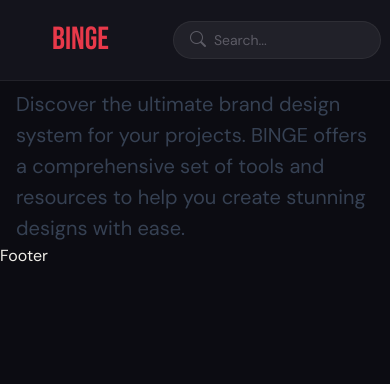
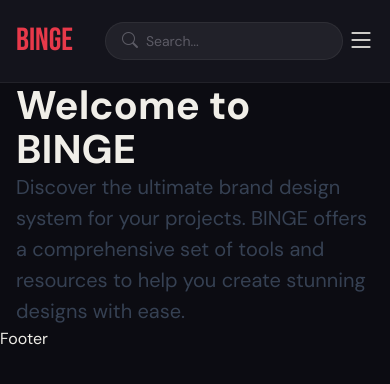
Before and after one commit to ESani-code/Binge, a React (Vite) app: page / in a window 390 px wide. Shown: the top 384 px of the page. Built offline with nearby package versions, Linux system fonts and the light colour scheme.

Commit message:
Mobile Header Update 2

```diff
--- a/src/components/Header.tsx
+++ b/src/components/Header.tsx
@@ -1,9 +1,15 @@
 import "./styles/Header.css";
 import "bootstrap-icons/font/bootstrap-icons.css";
+import { useState } from "react";
 
 import { Link, NavLink } from "react-router";
 
 const Header = () => {
+  const [isMobileMenuOpen, setMobileMenuOpen] = useState(false);
+
+  const toggleMobileMenu = () => setMobileMenuOpen((prev) => !prev);
+  const closeMobileMenu = () => setMobileMenuOpen(false);
+
   return (
     <header className="header">
       <div className="navbar">
@@ -33,6 +39,43 @@
           <input type="text" placeholder="Search..." />
         </div>
       </div>
+
+      {/* Mobile Hamburger Toggle */}
+      <button
+        className="mobile-menu-btn"
+        onClick={toggleMobileMenu}
+        aria-label="Toggle navigation menu"
+      >
+        <i className={`bi ${isMobileMenuOpen ? "bi-x-lg" : "bi-list"}`}></i>
+      </button>
+
+      {/* Mobile Navigation Overlay */}
+      <div className={`mobile-menu ${isMobileMenuOpen ? "open" : ""}`}>
+        <nav className="mobile-nav-links">
+          <ul>
+            <li>
+              <Link to="/" onClick={closeMobileMenu}>
+                Home
+              </Link>
+            </li>
+            <li>
+              <Link to="/movies" onClick={closeMobileMenu}>
+                Movies
+              </Link>
+            </li>
+            <li>
+              <Link to="/TV-Shows" onClick={closeMobileMenu}>
+                TV Shows
+              </Link>
+            </li>
+            <li>
+              <Link to="/New-Releases" onClick={closeMobileMenu}>
+                New Releases
+              </Link>
+            </li>
+          </ul>
+        </nav>
+      </div>
     </header>
   );
 };
--- a/src/components/styles/Header.css
+++ b/src/components/styles/Header.css
@@ -1,5 +1,5 @@
 .header {
-  position: fixed;
+  position: relative;
   top: 0;
   left: 0;
   width: 100%;
@@ -86,6 +86,97 @@
   }
 
   .search input {
-    width: 150px;
+    width: 180px;
   }
 }
+
+/* --- MOBILE MENU BUTTON --- */
+.mobile-menu-btn {
+  display: none; /* Hidden on desktop */
+  font-size: 1.75rem;
+  color: var(--color-text-primary);
+  background: transparent;
+  border: none;
+  cursor: pointer;
+  transition: color 0.2s ease;
+  padding: 0.25rem;
+}
+
+.mobile-menu-btn:hover {
+  color: var(--color-accent);
+}
+
+/* --- MOBILE MENU OVERLAY --- */
+.mobile-menu {
+  position: absolute;
+  top: 100%; /* Pushes it directly beneath the header */
+  left: 0;
+  width: 100%;
+  height: 100vh;
+  background-color: rgba(
+    12,
+    12,
+    18,
+    0.98
+  ); /* var(--color-bg-base) with opacity */
+  backdrop-filter: blur(15px);
+  transform: translateY(-120%);
+  opacity: 0;
+  visibility: hidden;
+  transition: all 0.4s cubic-bezier(0.45, 0, 0.55, 1);
+  display: flex;
+  flex-direction: column;
+  padding-top: 3rem;
+  border-top: 1px solid var(--color-border-subtle);
+  z-index: var(--z-dropdown);
+}
+
+.mobile-menu.open {
+  transform: translateY(0);
+  opacity: 1;
+  visibility: visible;
+}
+
+.mobile-nav-links ul {
+  display: flex;
+  flex-direction: column;
+  align-items: center;
+  gap: 2.5rem;
+  list-style: none;
+  padding: 0;
+  margin: 0;
+}
+
+.mobile-nav-links a {
+  font-family: var(--font-display);
+  font-size: var(--text-2xl); /* Big typography for mobile menu */
+  color: var(--color-text-primary);
+  letter-spacing: var(--tracking-wide);
+  transition: var(--transition-base);
+}
+
+.mobile-nav-links a:hover,
+.mobile-nav-links a:active {
+  color: var(--color-accent);
+  transform: scale(1.05);
+}
+
+/* --- RESPONSIVE MEDIA QUERY --- */
+@media (max-width: 768px) {
+  .header {
+    padding: 1rem;
+  }
+
+  .navbar {
+    margin: 0;
+    gap: 1rem;
+  }
+
+  .desktop-nav {
+    display: none; /* Hide desktop links */
+  }
+
+  .mobile-menu-btn {
+    display: flex; /* Show hamburger button */
+  }
+}
```
